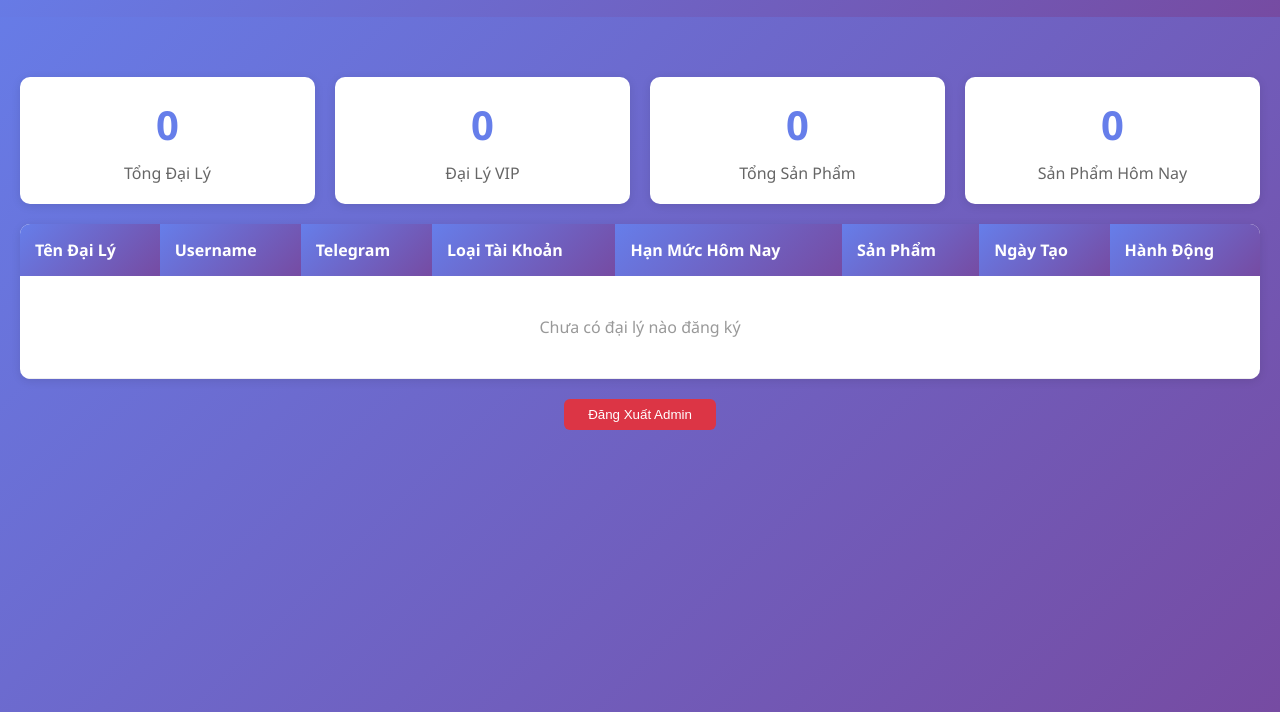
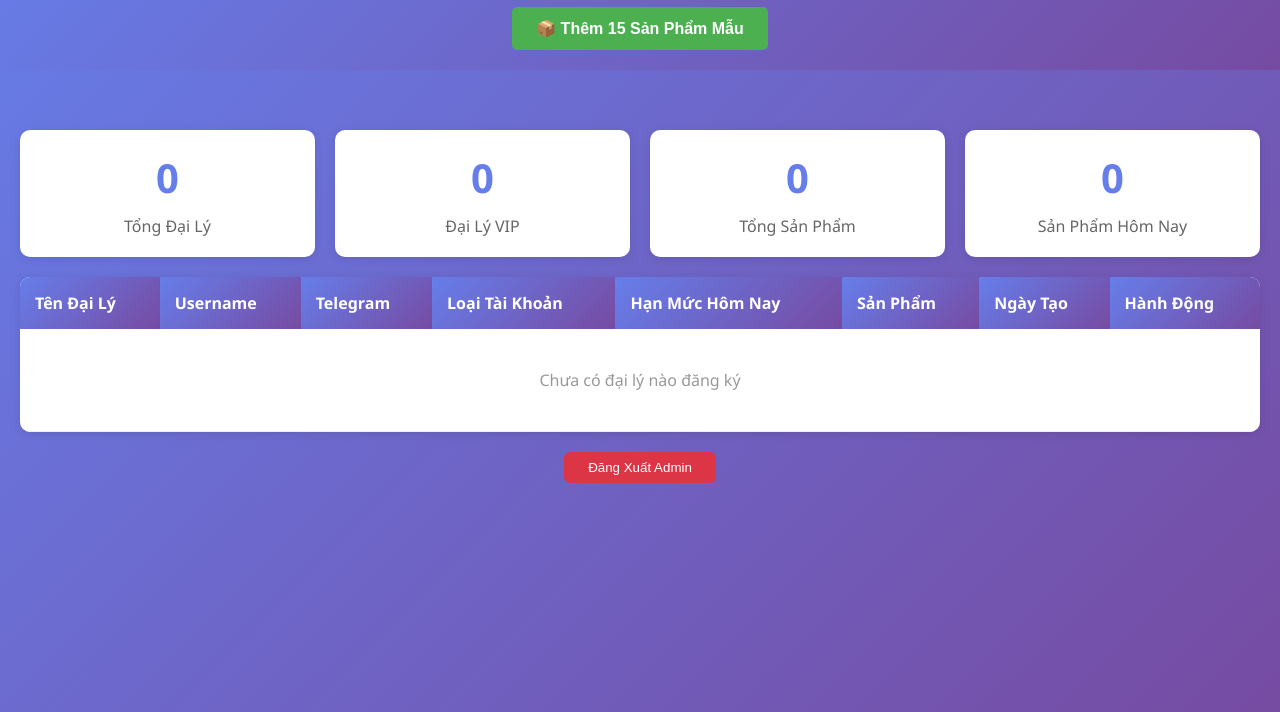
Before and after one commit to aaron110203/kohkonhbanhang1, a website: page admin.html in a window 1280 px wide. Shown: the part 88-800 px from the top of the page. Drawn offline with Linux system fonts and the light colour scheme; no server answers; sample sign-in values are in the browser's storage.

Commit message:
Update: Change currency to USD, add sample products, improve admin panel
- Changed all prices from VND () to USD ($)
- Added formatPrice() function for USD formatting
- Created 15 sample products with images
- Added button to load sample products in admin panel
- Admin panel now shows all registered agents
- VIP upgrade functionality already implemented
- Price input now accepts decimal values (0.01 step)

```diff
--- a/admin.html
+++ b/admin.html
@@ -207,5 +207,21 @@
   </div>
 
   <script src="admin.js"></script>
+  <script src="sample-products.js"></script>
+  <script>
+    // Add button to load sample products
+    window.addEventListener('DOMContentLoaded', () => {
+      const header = document.querySelector('.admin-header');
+      const loadSampleBtn = document.createElement('button');
+      loadSampleBtn.textContent = '📦 Thêm 15 Sản Phẩm Mẫu';
+      loadSampleBtn.style.cssText = 'background: #4CAF50; color: white; border: none; padding: 12px 24px; border-radius: 5px; cursor: pointer; margin-top: 10px; font-weight: bold; font-size: 1rem;';
+      loadSampleBtn.onclick = () => {
+        if (confirm('Bạn có chắc muốn thêm 15 sản phẩm mẫu vào website?')) {
+          loadSampleProducts();
+        }
+      };
+      header.appendChild(loadSampleBtn);
+    });
+  </script>
 </body>
 </html>
--- /dev/null
+++ b/sample-products.js
@@ -0,0 +1,195 @@
+// Sample Products Data - Sản phẩm mẫu cho website
+const sampleProducts = [
+  {
+    id: 'sample-001',
+    name: 'iPhone 15 Pro Max 256GB',
+    price: 1299.99,
+    category: 'electronics',
+    description: 'iPhone 15 Pro Max with A17 Pro chip, titanium design, and advanced camera system',
+    imageUrl: 'https://images.unsplash.com/photo-1695048133142-1a20484d2569?w=500',
+    agentName: 'KohKong Shop',
+    telegram: '@KohKongShopBot_bot',
+    createdAt: new Date().toISOString()
+  },
+  {
+    id: 'sample-002',
+    name: 'Samsung Galaxy S24 Ultra',
+    price: 1199.99,
+    category: 'electronics',
+    description: 'Latest Samsung flagship with 200MP camera and S Pen',
+    imageUrl: 'https://images.unsplash.com/photo-1610945415295-d9bbf067e59c?w=500',
+    agentName: 'KohKong Shop',
+    telegram: '@KohKongShopBot_bot',
+    createdAt: new Date().toISOString()
+  },
+  {
+    id: 'sample-003',
+    name: 'MacBook Pro 14" M3',
+    price: 1999.99,
+    category: 'electronics',
+    description: 'Apple MacBook Pro with M3 chip, 16GB RAM, 512GB SSD',
+    imageUrl: 'https://images.unsplash.com/photo-1517336714731-489689fd1ca8?w=500',
+    agentName: 'KohKong Shop',
+    telegram: '@KohKongShopBot_bot',
+    createdAt: new Date().toISOString()
+  },
+  {
+    id: 'sample-004',
+    name: 'Nike Air Jordan 1 Retro',
+    price: 179.99,
+    category: 'fashion',
+    description: 'Classic Air Jordan 1 sneakers in Chicago colorway',
+    imageUrl: 'https://images.unsplash.com/photo-1556906781-9a412961c28c?w=500',
+    agentName: 'KohKong Shop',
+    telegram: '@KohKongShopBot_bot',
+    createdAt: new Date().toISOString()
+  },
+  {
+    id: 'sample-005',
+    name: 'Adidas Ultraboost 22',
+    price: 189.99,
+    category: 'fashion',
+    description: 'Premium running shoes with Boost cushioning',
+    imageUrl: 'https://images.unsplash.com/photo-1542291026-7eec264c27ff?w=500',
+    agentName: 'KohKong Shop',
+    telegram: '@KohKongShopBot_bot',
+    createdAt: new Date().toISOString()
+  },
+  {
+    id: 'sample-006',
+    name: 'Chanel No. 5 Eau de Parfum',
+    price: 149.99,
+    category: 'beauty',
+    description: 'Iconic Chanel perfume, 100ml bottle',
+    imageUrl: 'https://images.unsplash.com/photo-1541643600914-78b084683601?w=500',
+    agentName: 'KohKong Shop',
+    telegram: '@KohKongShopBot_bot',
+    createdAt: new Date().toISOString()
+  },
+  {
+    id: 'sample-007',
+    name: 'Dior Sauvage EDT',
+    price: 129.99,
+    category: 'beauty',
+    description: 'Popular men\'s fragrance by Dior, 100ml',
+    imageUrl: 'https://images.unsplash.com/photo-1595535882792-d3f702da663b?w=500',
+    agentName: 'KohKong Shop',
+    telegram: '@KohKongShopBot_bot',
+    createdAt: new Date().toISOString()
+  },
+  {
+    id: 'sample-008',
+    name: 'Organic Green Tea (500g)',
+    price: 24.99,
+    category: 'food',
+    description: 'Premium organic green tea leaves from Japan',
+    imageUrl: 'https://images.unsplash.com/photo-1556679343-c7306c1976bc?w=500',
+    agentName: 'KohKong Shop',
+    telegram: '@KohKongShopBot_bot',
+    createdAt: new Date().toISOString()
+  },
+  {
+    id: 'sample-009',
+    name: 'Premium Coffee Beans 1kg',
+    price: 34.99,
+    category: 'food',
+    description: 'Arabica coffee beans from Colombia',
+    imageUrl: 'https://images.unsplash.com/photo-1559056199-641a0ac8b55e?w=500',
+    agentName: 'KohKong Shop',
+    telegram: '@KohKongShopBot_bot',
+    createdAt: new Date().toISOString()
+  },
+  {
+    id: 'sample-010',
+    name: 'Coca-Cola 24 Cans Pack',
+    price: 15.99,
+    category: 'drinks',
+    description: 'Coca-Cola Classic 330ml x 24 cans',
+    imageUrl: 'https://images.unsplash.com/photo-1554866585-cd94860890b7?w=500',
+    agentName: 'KohKong Shop',
+    telegram: '@KohKongShopBot_bot',
+    createdAt: new Date().toISOString()
+  },
+  {
+    id: 'sample-011',
+    name: 'Red Bull Energy Drink 12 Pack',
+    price: 22.99,
+    category: 'drinks',
+    description: 'Red Bull 250ml x 12 cans',
+    imageUrl: 'https://images.unsplash.com/photo-1622543925917-763c34f5a99e?w=500',
+    agentName: 'KohKong Shop',
+    telegram: '@KohKongShopBot_bot',
+    createdAt: new Date().toISOString()
+  },
+  {
+    id: 'sample-012',
+    name: 'Sony WH-1000XM5 Headphones',
+    price: 399.99,
+    category: 'electronics',
+    description: 'Premium noise-cancelling wireless headphones',
+    imageUrl: 'https://images.unsplash.com/photo-1618366712010-f4ae9c647dcb?w=500',
+    agentName: 'KohKong Shop',
+    telegram: '@KohKongShopBot_bot',
+    createdAt: new Date().toISOString()
+  },
+  {
+    id: 'sample-013',
+    name: 'Gucci Belt Black Leather',
+    price: 459.99,
+    category: 'fashion',
+    description: 'Authentic Gucci leather belt with gold buckle',
+    imageUrl: 'https://images.unsplash.com/photo-1624222247344-550fb60583aa?w=500',
+    agentName: 'KohKong Shop',
+    telegram: '@KohKongShopBot_bot',
+    createdAt: new Date().toISOString()
+  },
+  {
+    id: 'sample-014',
+    name: 'La Mer Moisturizing Cream',
+    price: 359.99,
+    category: 'beauty',
+    description: 'Luxury moisturizing cream 60ml',
+    imageUrl: 'https://images.unsplash.com/photo-1556228578-0d85b1a4d571?w=500',
+    agentName: 'KohKong Shop',
+    telegram: '@KohKongShopBot_bot',
+    createdAt: new Date().toISOString()
+  },
+  {
+    id: 'sample-015',
+    name: 'Instant Noodles 30 Pack',
+    price: 19.99,
+    category: 'food',
+    description: 'Popular instant ramen noodles variety pack',
+    imageUrl: 'https://images.unsplash.com/photo-1569718212165-3a8278d5f624?w=500',
+    agentName: 'KohKong Shop',
+    telegram: '@KohKongShopBot_bot',
+    createdAt: new Date().toISOString()
+  }
+];
+
+// Function to load sample products to server
+async function loadSampleProducts() {
+  try {
+    for (const product of sampleProducts) {
+      const response = await fetch('https://kohkonhbanhang1.onrender.com/api/products', {
+        method: 'POST',
+        headers: {
+          'Content-Type': 'application/json'
+        },
+        body: JSON.stringify(product)
+      });
+
+      if (response.ok) {
+        console.log('✅ Added sample product:', product.name);
+      }
+    }
+
+    alert('✅ Đã thêm ' + sampleProducts.length + ' sản phẩm mẫu thành công!');
+    location.reload();
+  } catch (error) {
+    console.error('❌ Error loading sample products:', error);
+    alert('❌ Lỗi khi thêm sản phẩm mẫu!');
+  }
+}
+
+console.log('📦 Sample Products Module loaded. Run loadSampleProducts() to add products.');
```
Also changed, not shown: dashboard.html (+2 -2 lines), products.js (+4 -4 lines).
